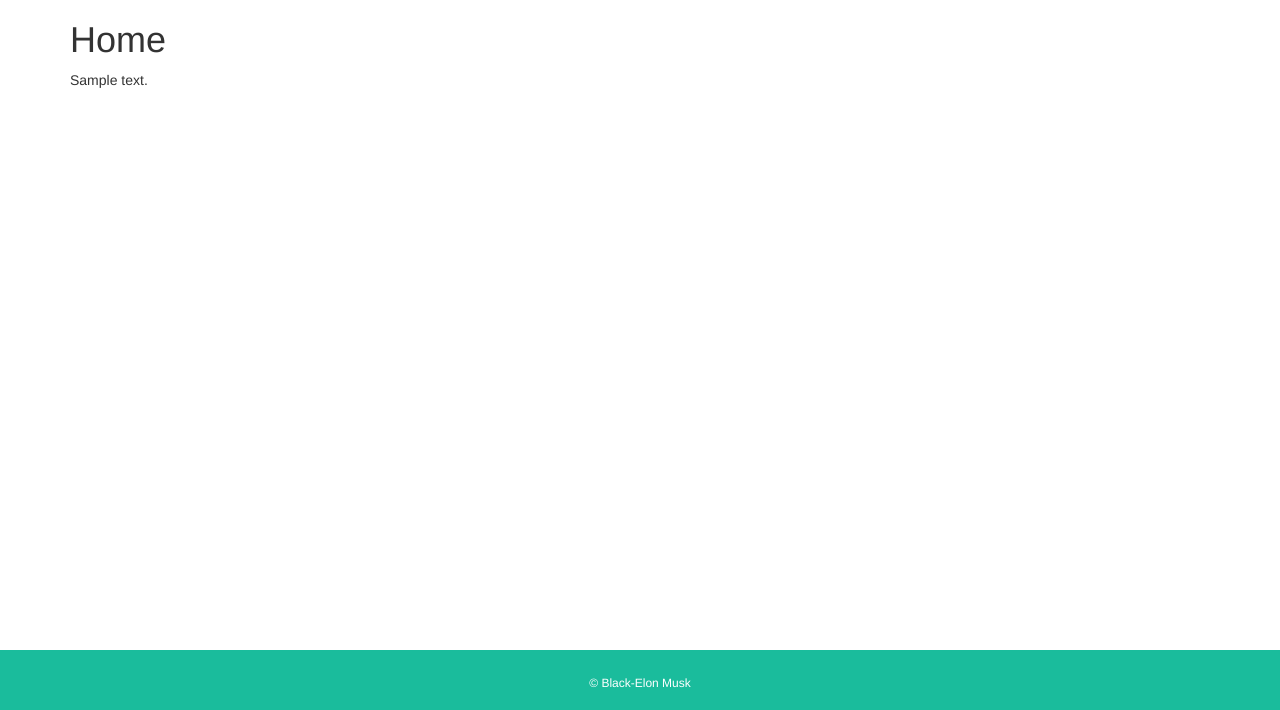
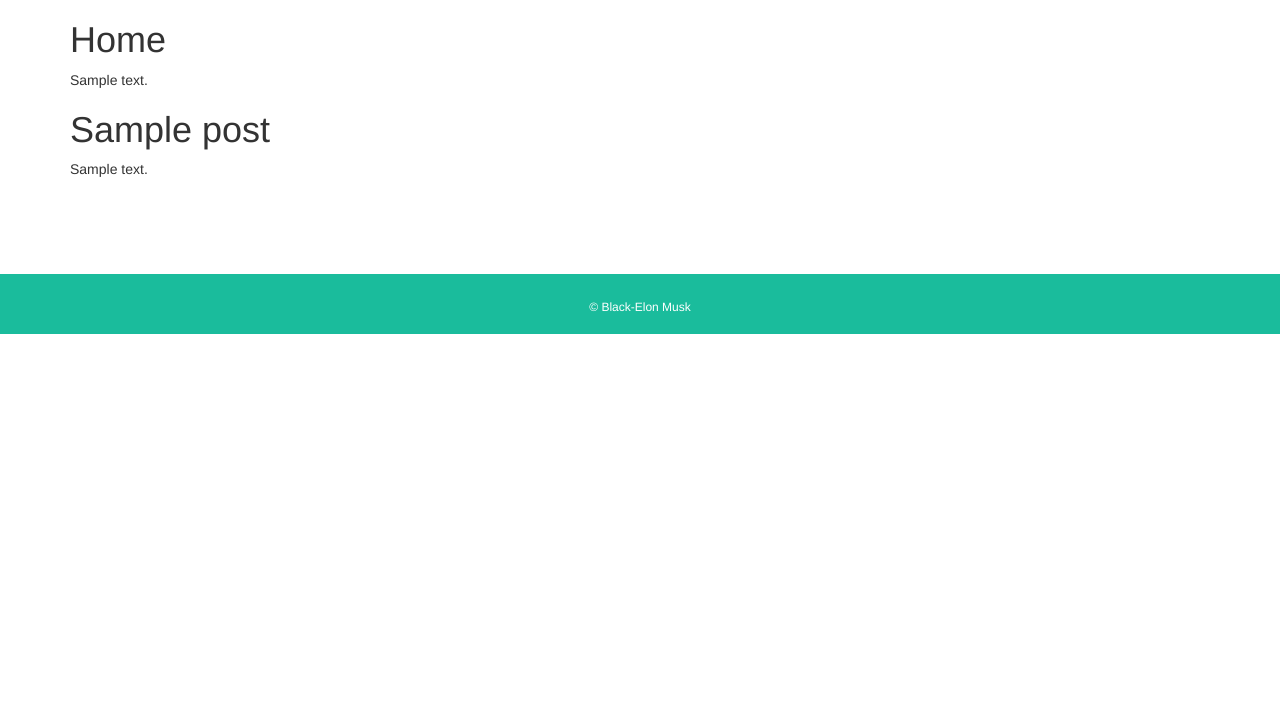
Before and after one commit to Manuel2u/Blog-Website, a Node server app: template views/home.ejs in a window 1280 px wide. Shown: the part 90-800 px from the top of the page. Run offline with Node 20, Linux system fonts and the light colour scheme; the template is opened without the code that fills it: most values are stand-ins (such as "Sample title", 1, 10 or a date in 2020).

Commit message:
update code files

```diff
--- a/app.js
+++ b/app.js
@@ -13,10 +13,12 @@ app.set('view engine', 'ejs');
 app.use(bodyParser.urlencoded({extended: true}));
 app.use(express.static("public"));
 
+let posts = [];
 
 app.get("/", function(req, res){
     res.render("home", {
-        startingContent: homeStartingContent
+        startingContent: homeStartingContent,
+        posts: posts,
     });
 });
 
@@ -42,7 +44,10 @@ app.post("/compose", function(req, res){
     title : req.body.postTitle,
     content : req.body.postBody,
     }
+    posts.push(post);
+    res.redirect("/");
 });
+
 
 
 
--- a/public/css/styles.css
+++ b/public/css/styles.css
@@ -20,7 +20,7 @@
 }
 
 .footer {
-	position: absolute;
+	position: relative;
 	text-align: center;
 	bottom: 0;
 	width: 100%;
@@ -32,4 +32,5 @@
 	margin-top: 25px;
 	font-size: 12px;
   color: #fff;
+  padding-top: 25px;
 }
--- a/views/home.ejs
+++ b/views/home.ejs
@@ -3,4 +3,22 @@
 
 <p> <%= startingContent %> </p>
 
+
+<% posts.forEach(function(post) { %>
+
+    <h1> <%= post.title %> </h1>
+    <p> <%= post.content %> </p>
+
+<% }); %>
+
+
+
+
+
+
+
+
+
+
+
 <%- include('partials/footer'); -%>
```
Also changed, not shown: Standard Deviation.js (added, +20 -0 lines).
